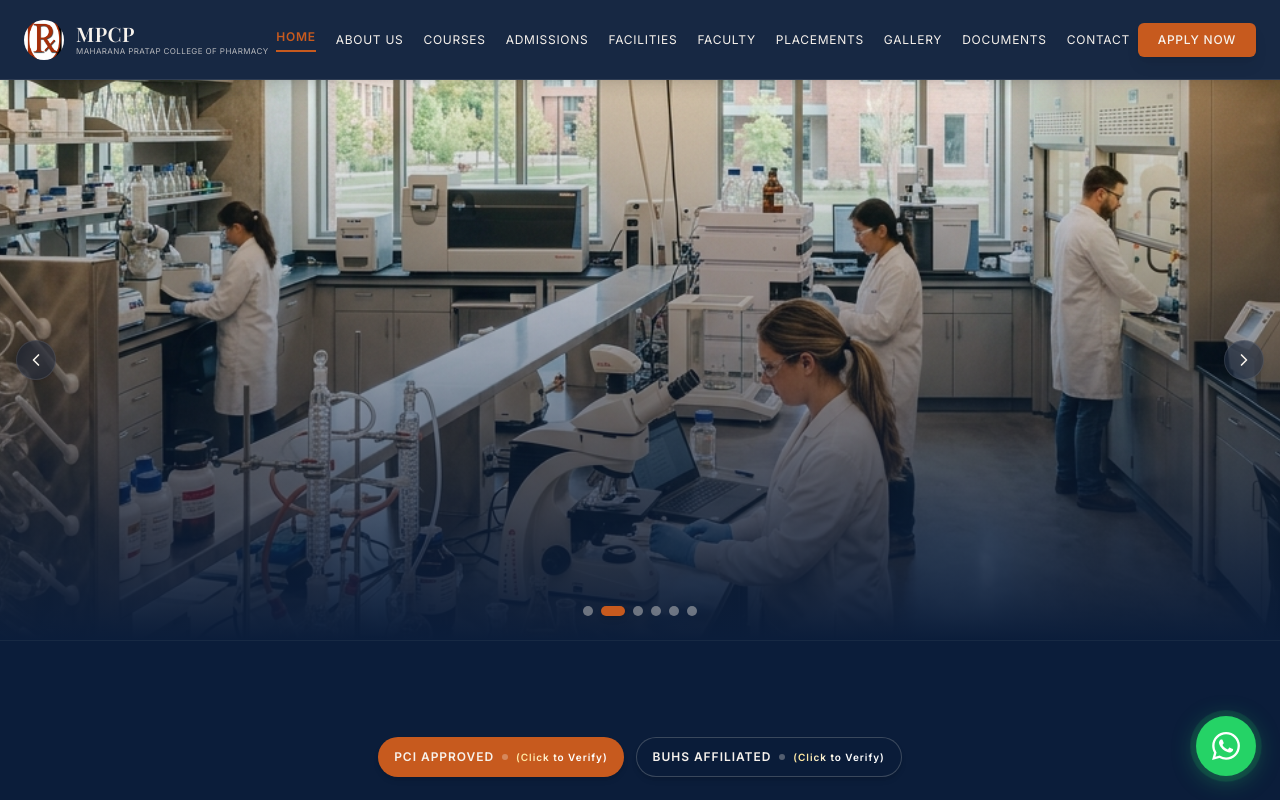
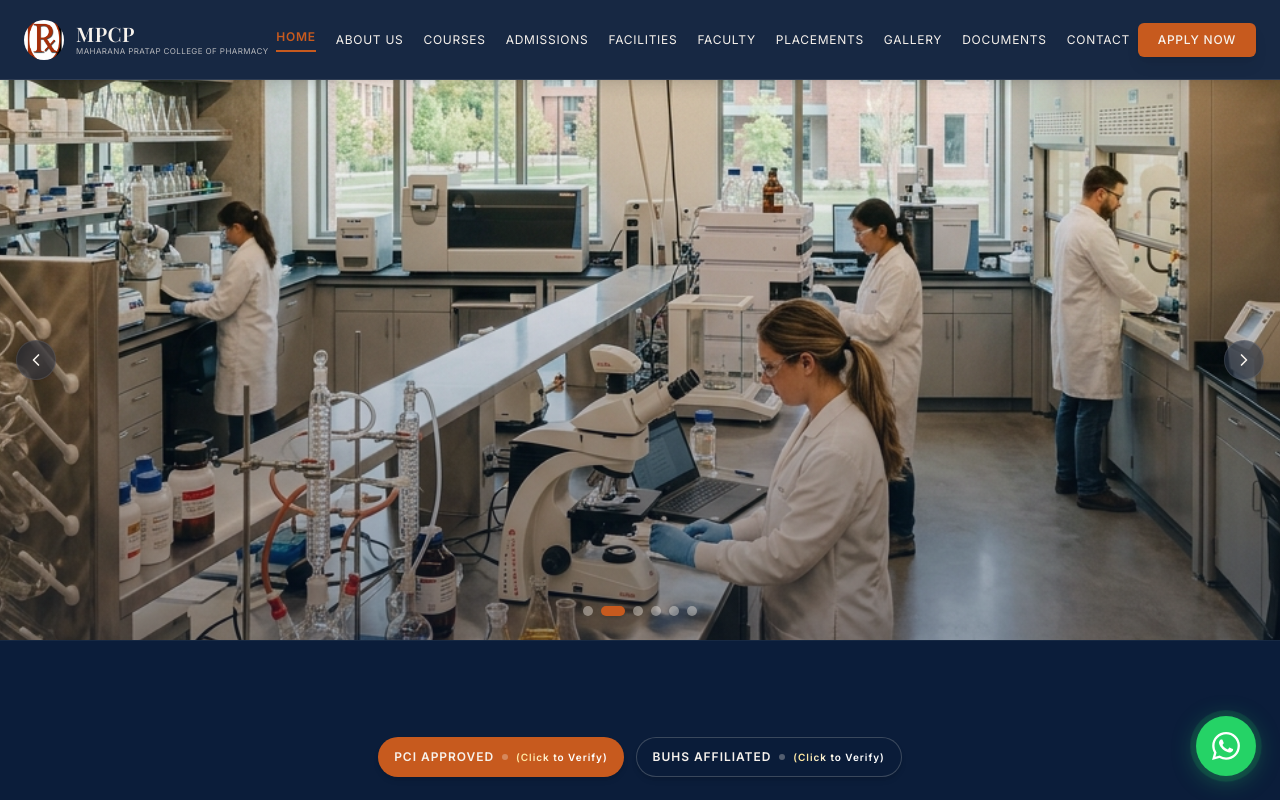
Before and after one commit to hellojiddi/maharana-pharmecy, a React (Vite) app: page / in a window 1280 px wide. Shown: the top 800 px of the page. Built offline with nearby package versions, Linux system fonts and the light colour scheme.

Commit message:
black shaddow fix

```diff
--- a/src/components/AIAssistantCard.tsx
+++ b/src/components/AIAssistantCard.tsx
@@ -19,7 +19,7 @@ function buildPrompt(langLabel: string, langNative: string): string {
   return `You are the official AI Assistant of Maharana Pratap College of Pharmacy (MPCP), Chilhari, Buxar, Bihar.
 
 STRICT RULES:
-1. You MUST answer ONLY using facts, data, and guidelines from the official MPCP website: https://maharana-pharmecy.hello-jiddi-in.workers.dev/
+1. You MUST answer ONLY using facts, data, and guidelines from the official MPCP website: https://maharanapharmacy.com/
 2. The college is: PCI Approved (Pharmacy Council of India, New Delhi) and BUHS Affiliated (Bihar University of Health Sciences, Patna). Established 2018. Offers D.Pharm (2-year) and B.Pharm (4-year) programs. Located at Vill: Chilhari, Block: Dumraon, Dist. Buxar, Bihar - 802133. Contact: +91 92798 81832 / maharanapratapcoe@gmail.com
 3. If any question is outside MPCP context, politely say: "I can only answer questions about Maharana Pratap College of Pharmacy."
 4. NEVER speculate, hallucinate, or provide unverified information.
--- a/src/sections/home/Hero.tsx
+++ b/src/sections/home/Hero.tsx
@@ -103,8 +103,8 @@ export default function Hero() {
                 }`}
                 loading={i === 0 ? 'eager' : 'lazy'}
               />
-              {/* Premium dark gradient overlay for depth */}
-              <div className="absolute inset-0 bg-gradient-to-t from-navy via-navy/40 to-transparent" />
+              {/* Soft gradient overlay so the image isn't too dark at the bottom */}
+              <div className="absolute inset-0 bg-gradient-to-t from-navy/40 to-transparent" />
             </div>
           ))}
 
```
